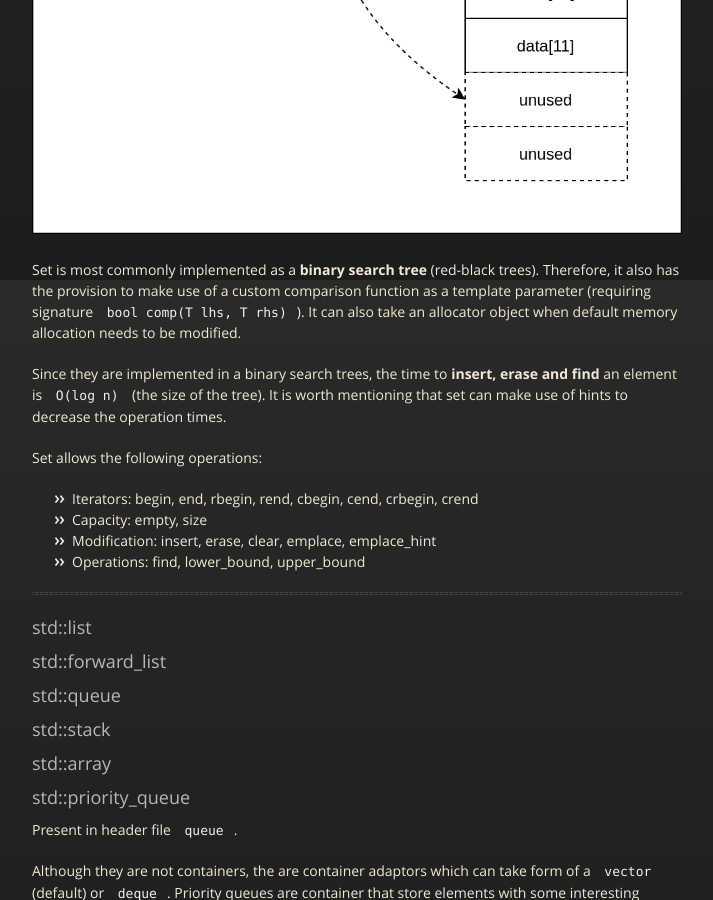
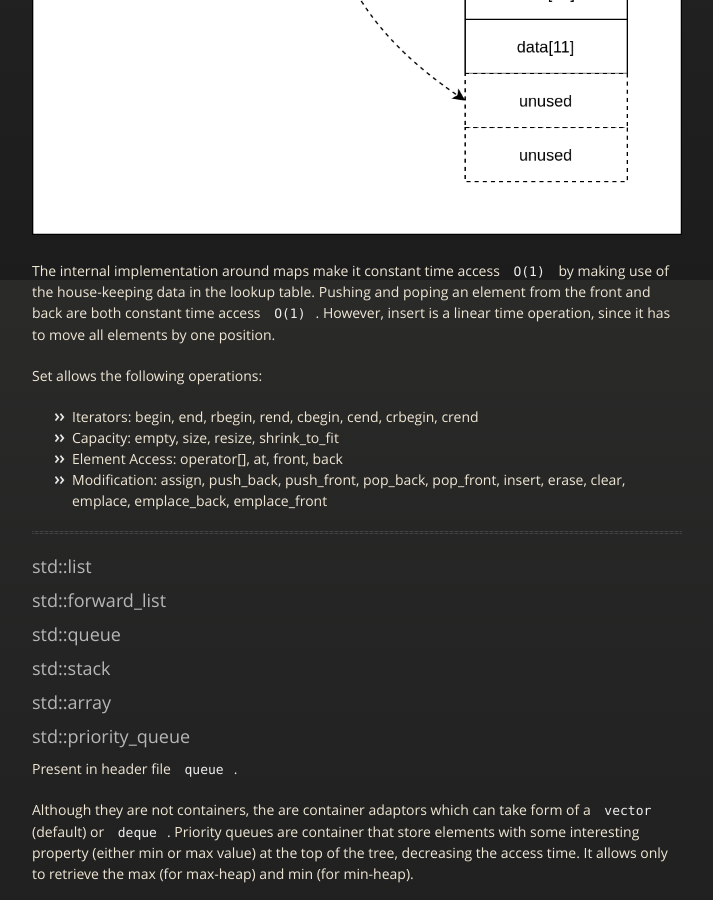
Before and after one commit to naveenspace7/naveenspace7.github.io, a Jekyll site: the page built from _posts/2020-1-23-DatastructuresCpp.md, in a window 1280 px wide and 900 px high, scrolled down 6020 px. Shown: the whole window, without its empty margins (283-996 px from the left). Built offline with Jekyll 4.4.1, drawn with Linux system fonts in a browser that asks for light colours; some of the changed text lies outside the part shown.

Commit message:
Add deque

```diff
--- a/_posts/2020-1-23-DatastructuresCpp.md
+++ b/_posts/2020-1-23-DatastructuresCpp.md
@@ -221,33 +221,26 @@
 Present in header file `deque`.
 
 <!-- General purpose and properties -->
-Deque expands to double ended queue.
-
-Set container stores **unique elements** whose values once entered **cannot be modified later**, they can only be inserted and removed. The elements in a set are accessed by their **key instead of position**. The elements are sorted according to a particular order as they are inserted.
+Deque expands to double ended queue. This container should be preferred when elements are inserted or removed from either the front or back of the container frequently, while also allowing random access to the elements (by index).
 
 <!-- Implementation -->
-Deque is commonly implemented as dynamic arrays in which multiple arrays are attached with linked with each other. Generally these multiple arrays are managed from a lookup table.
+Deque is commonly implemented as dynamic arrays in which multiple arrays are attached with linked with each other. Generally these multiple arrays are managed from a lookup table. The working of this data structure is shown in the image below.It should be noted that the size of the chucks should be constant throughout an instance.
 
 
 <!-- Figure of binary search tree -->
 ![Double Ended Queue Implementation as shown by Konrad Rudolph]({{site.url}}/assets/images/deque.png)
 
-
-
-
-Set is most commonly implemented as a **binary search tree** (red-black trees). Therefore, it also has the provision to make use of a custom comparison function as a template parameter (requiring signature `bool comp(T lhs, T rhs)`). It can also take an allocator object when default memory allocation needs to be modified.
-
+<!-- https://stackoverflow.com/questions/6292332/what-really-is-a-deque-in-stl -->
 
 <!-- Access times -->
-Since they are implemented in a binary search trees, the time to **insert, erase and find** an element is `O(log n)` (the size of the tree). It is worth mentioning that set can make use of hints to decrease the operation times.
+The internal implementation around maps make it constant time access `O(1)` by making use of the house-keeping data in the lookup table. Pushing and poping an element from the front and back are both constant time access `O(1)`. However, insert is a linear time operation, since it has to move all elements by one position.
 
 <!-- Operations possible -->
 Set allows the following operations:
 * Iterators: begin, end, rbegin, rend, cbegin, cend, crbegin, crend
-* Capacity: empty, size
-* Modification: insert, erase, clear, emplace, emplace_hint
-* Operations: find, lower_bound, upper_bound
-
+* Capacity: empty, size, resize, shrink_to_fit
+* Element Access: operator[], at, front, back
+* Modification: assign, push_back, push_front, pop_back, pop_front, insert, erase, clear, emplace, emplace_back, emplace_front
 
 ___
 
```
